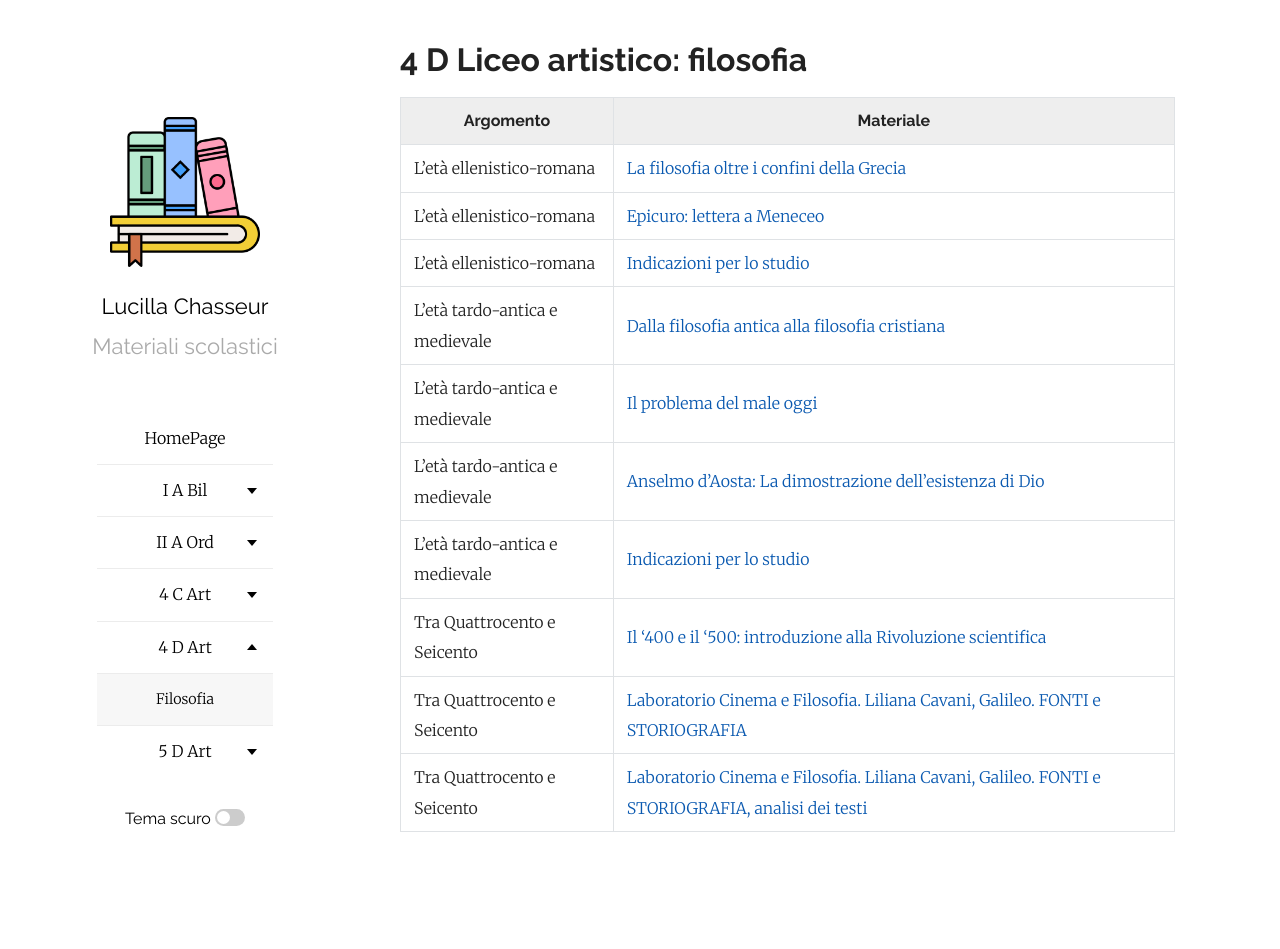
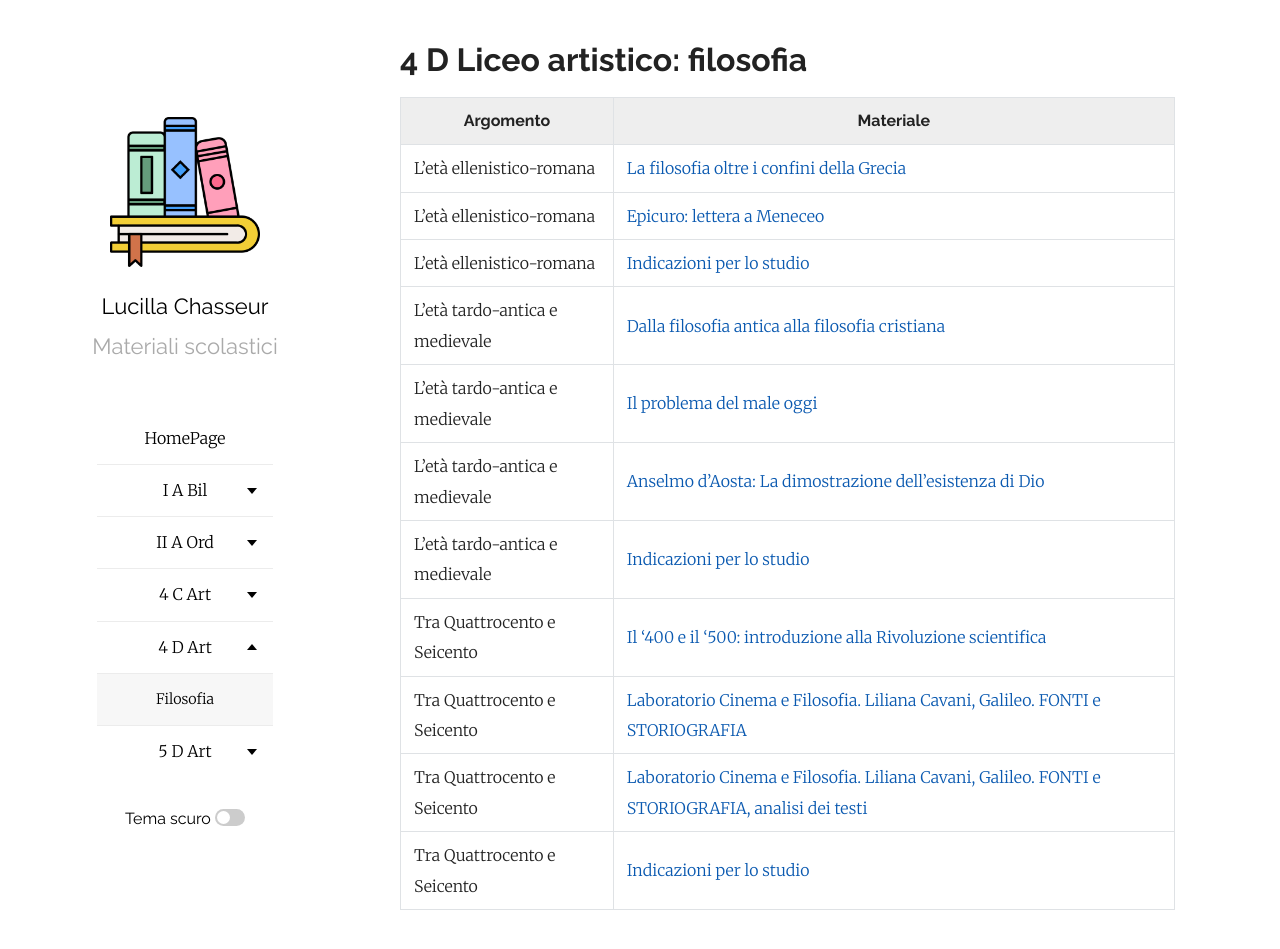
Before and after one commit to efemeridi/efemeridi.github.io, a Jekyll site: the page built from 4d_art_filosofia.md, in a window 1280 px wide and 955 px high. Shown: the top 949 px of the window. Built offline with Jekyll 4.4.1, drawn with Linux system fonts in a browser that asks for light colours; our own code applies the rules of GitHub Pages for plain Markdown files.

Commit message:
Update 4d_art_filosofia.md

```diff
--- a/4d_art_filosofia.md
+++ b/4d_art_filosofia.md
@@ -15,3 +15,4 @@ layout: page
 |Tra Quattrocento e Seicento|[Il '400 e il '500: introduzione alla Rivoluzione scientifica](/materiali/4_D_art/filosofia/01_400_500_RIVOLUZIONE_SCIENTIFICA/01_Quattrocento_cinquecento_4_D_artistico_introduzione.pdf/)
 |Tra Quattrocento e Seicento|[Laboratorio Cinema e Filosofia. Liliana Cavani, Galileo. FONTI e STORIOGRAFIA](/materiali/4_D_art/filosofia/01_400_500_RIVOLUZIONE_SCIENTIFICA/FONTI_PASSI_STORIOGRAFICI_1.pdf/)
 |Tra Quattrocento e Seicento|[Laboratorio Cinema e Filosofia. Liliana Cavani, Galileo. FONTI e STORIOGRAFIA, analisi dei testi](/materiali/4_D_art/filosofia/01_400_500_RIVOLUZIONE_SCIENTIFICA/FONTI_PASSI_STORIOGRAFICI_ANALISI.pdf/)
+|Tra Quattrocento e Seicento|[Indicazioni per lo studio](/materiali/4_D_art/filosofia/PROGRAMMI/03_rivoluzione_scientifica_4D_26.pdf/)
```
